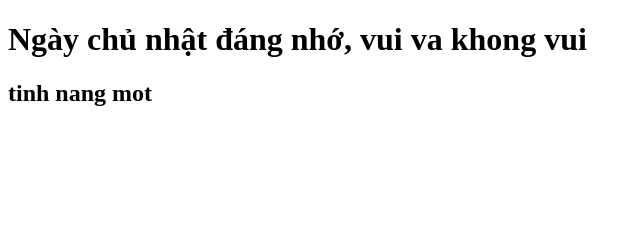
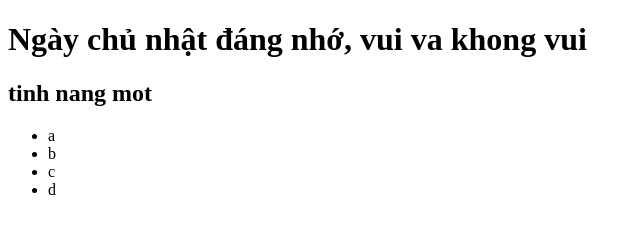
Before and after one commit to wint246/test, a plain HTML site: page index.html in a window 1280 px wide. Shown: the full height of the page, 0-640 px from the left. Drawn offline with Linux system fonts and the light colour scheme.

Commit message:
hoan thanh tinh nang 1

```diff
--- a/index.html
+++ b/index.html
@@ -8,5 +8,13 @@
 <body>
     <h1> Ngày chủ nhật đáng nhớ, vui va khong vui </h1>
     <h2>tinh nang mot </h2>
+    <div>
+        <ul>
+            <li>a</li>
+            <li>b</li>
+            <li>c</li>
+            <li>d</li>
+        </ul>
+    </div>
 </body>
 </html>
```
